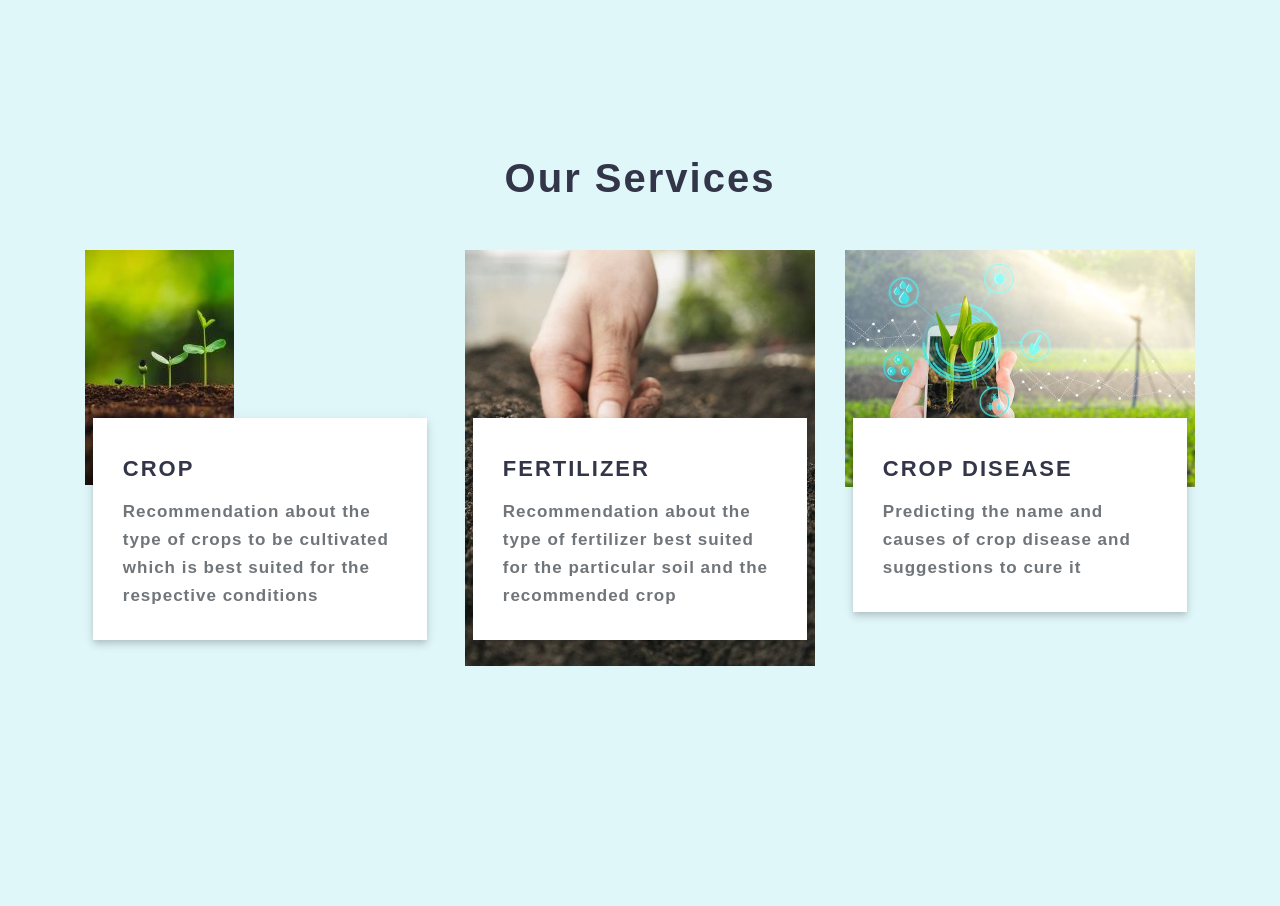
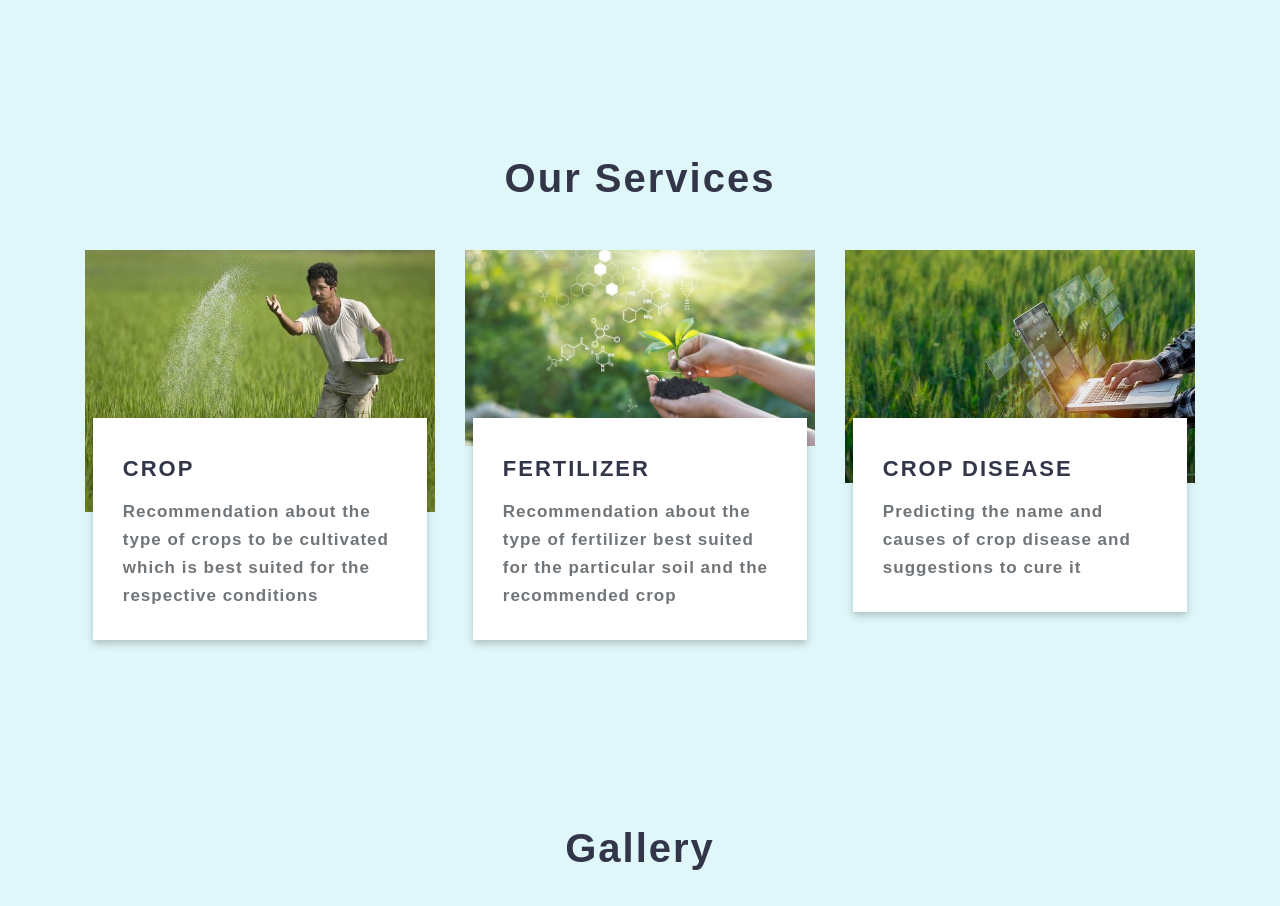
Before and after one commit to Riya-jalan/PlantPulse, a Flask app: page / in a window 1280 px wide. Shown: the part 1414-2320 px from the top of the page. Run offline with Flask 3, Linux system fonts and the light colour scheme; parts of the project's set-up code (start-up, migrations or seed data) failed here and were passed over; some libraries are stand-ins or nearby versions; some web fonts are replaced.

Commit message:
imgUpdate

```diff
--- a/APP/templates/index.html
+++ b/APP/templates/index.html
@@ -49,7 +49,7 @@
 		<h3 class="heading mb-sm-5 mb-4 text-center">Our Services</h3>
 		<div class="row blog-grids">
 			<div class="col-lg-4 col-md-6 blog-left mb-lg-0 mb-sm-5 pb-lg-0 pb-5">
-				<img src="{{ url_for('static', filename='images/pint2.jpg') }}" class="img-fluid" alt="" />
+				<img src="{{ url_for('static', filename='images/pint7.jpg') }}" class="img-fluid" alt="" />
 				<a href="{{ url_for('crop_recommend') }}">
 					<div class="blog-info">
 						<h4>Crop</h4>
@@ -58,7 +58,7 @@
 				</a>
 			</div>
 			<div class="col-lg-4 col-md-6 blog-middle mb-lg-0 mb-sm-5 pb-lg-0 pb-md-5">
-				<img src="{{ url_for('static', filename='images/pint3.jpg') }}" class="img-fluid" alt="" />
+				<img src="{{ url_for('static', filename='images/pint6.jpg') }}" class="img-fluid" alt="" />
 				<a href="{{ url_for('fertilizer_recommendation') }}">
 					<div class="blog-info">
 						<h4>Fertilizer</h4>
@@ -68,7 +68,7 @@
 			</div>
 			<div class="col-lg-4 col-md-6 blog-right mt-lg-0 mt-5 pt-lg-0 pt-md-5">
 
-				<img src="{{ url_for('static', filename='images/pint4.jpg') }}" class="img-fluid" alt="">
+				<img src="{{ url_for('static', filename='images/pint5.jpg') }}" class="img-fluid" alt="">
 
 				<!-- <img src="images/s4.jpg" class="img-fliud" alt="" /> -->
 				<a href="{{ url_for('disease_prediction') }}">
```
